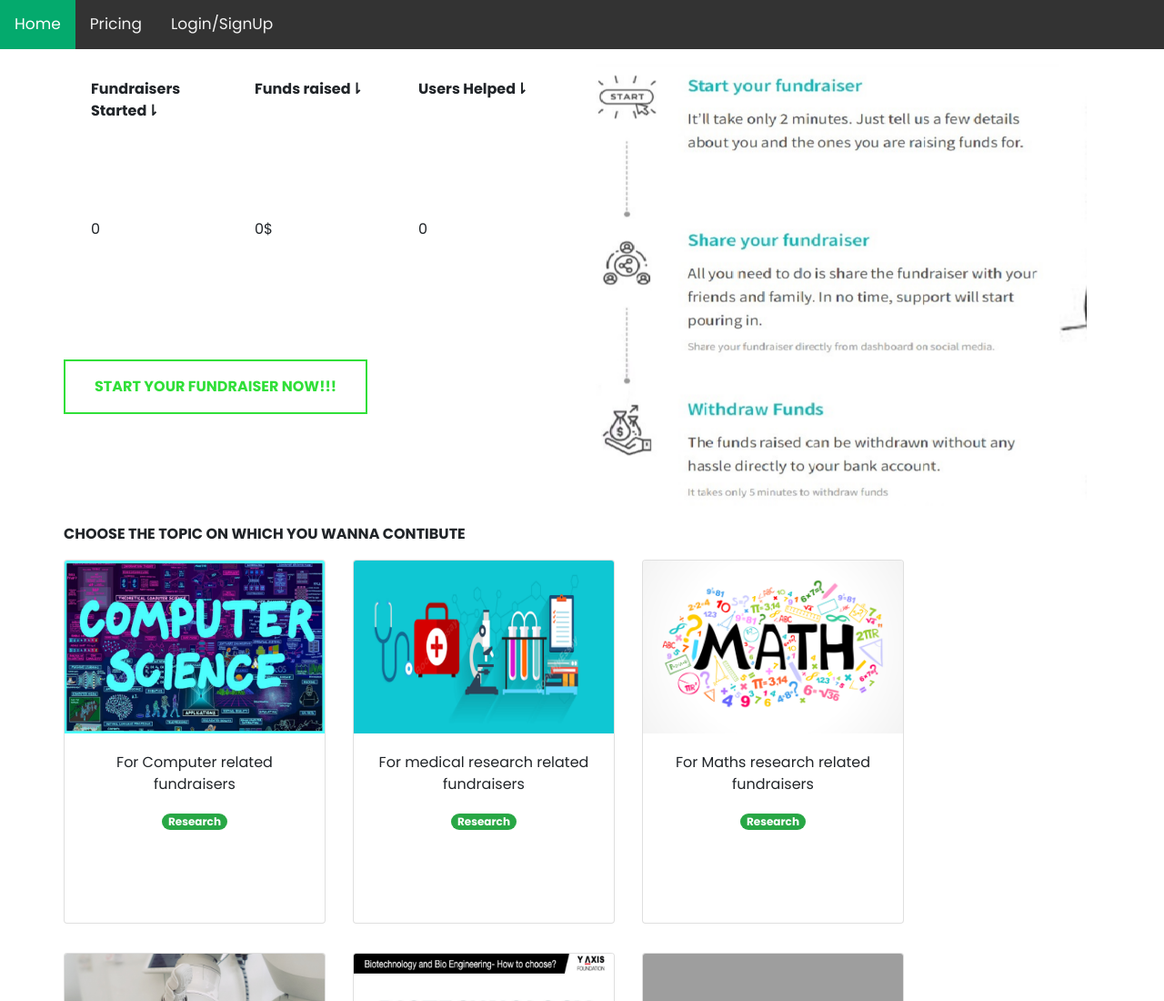
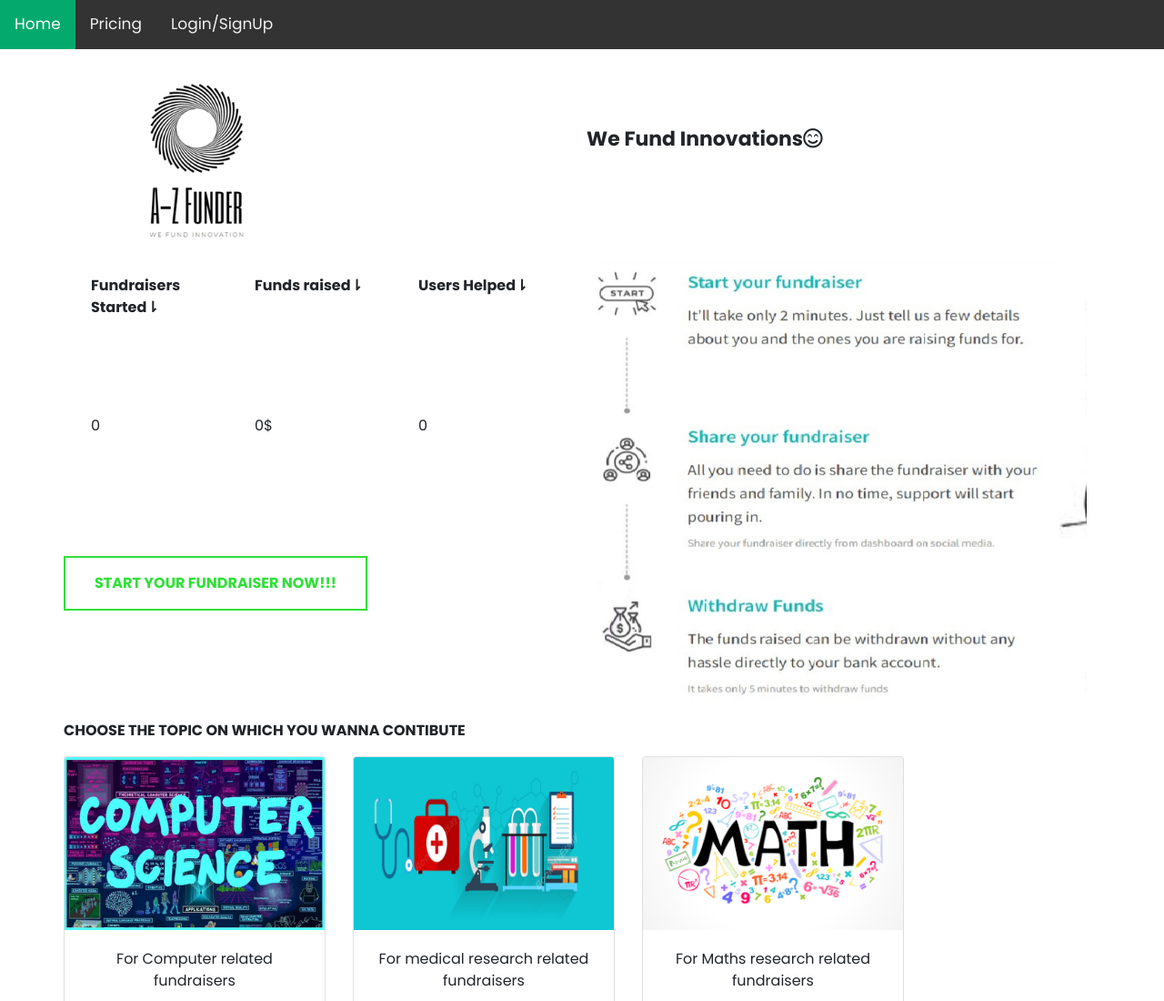
Before and after one commit to satyamr123/Crowdfunding-website, a plain HTML site: page index.html in a window 1280 px wide. Shown: the top 1100 px of the page at 91% size. Drawn offline with nearby package versions, Linux system fonts and the light colour scheme; grey boxes are pictures that could not be loaded.

Commit message:
Update index

```diff
--- a/index.html
+++ b/index.html
@@ -19,7 +19,16 @@
         <a href="./webpages/pricing.html">Pricing</a>
         <a href="./webpages/loginsignup.html">Login/SignUp</a>
     </div>
+
+
+
     <div class="container firstpart">
+        <div class="row intro">
+            <div class="col-3">
+                <img src="./resources/logo.jpg" class="logo" alt="">
+            </div>
+            <div class="col-9 moto"><br><br><strong>We Fund Innovations</strong><i class="far fa-smile-beam"></i></div>
+        </div>
         <div class="row main-row1">
             <div class="col-6 left-penal">
                 <div class="row r1">
--- a/styles/index.css
+++ b/styles/index.css
@@ -50,7 +50,17 @@ ul{
 	list-style: none;
 }
 /*Body --------------------------- styles*/
-
+.intro{
+	margin: 1em;
+}
+.logo{
+	height:200px;
+	width: 200px;
+}
+.moto{text-align: center;
+      justify-content: center;
+	  font-size: 22px;
+}
 .firstpart{
 
 	margin-top: 1em;
```
Also changed, not shown: resources/logo.jpg (added).
